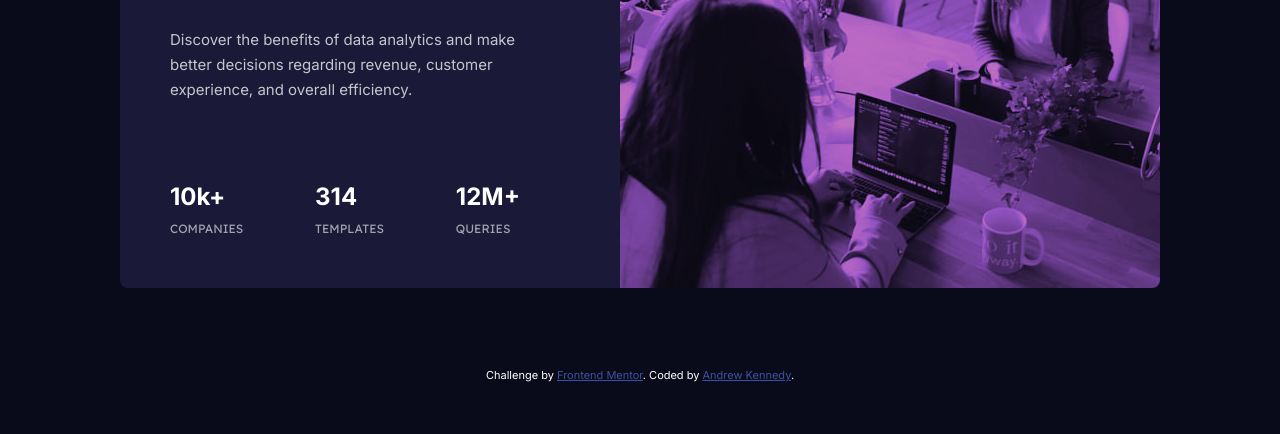
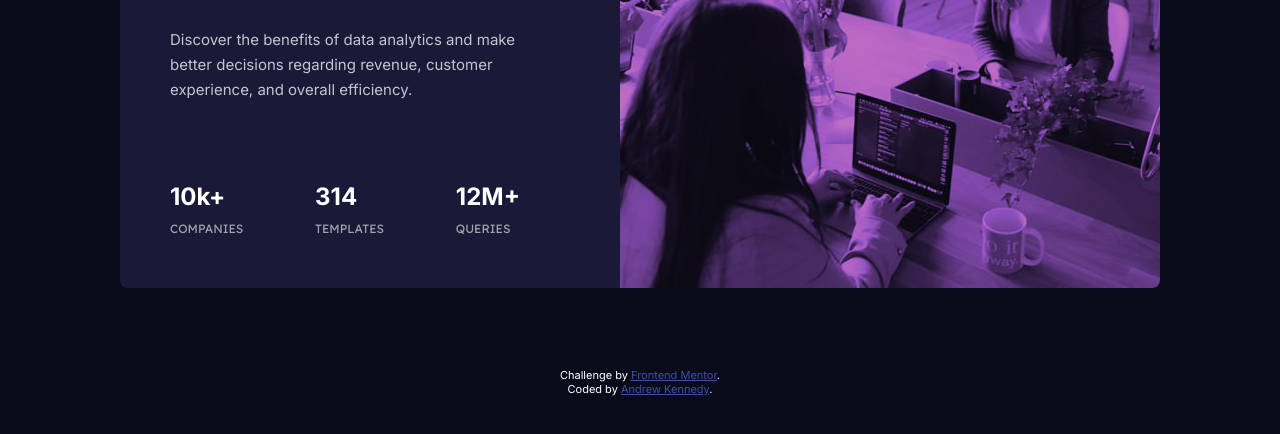
Before and after one commit to andreasdk/stats-preview-card, a plain HTML site: page index.html in a window 1280 px wide. Shown: the part 238-672 px from the top of the page. Drawn offline with Linux system fonts and the light colour scheme.

Commit message:
added line break in footer

```diff
--- a/index.html
+++ b/index.html
@@ -48,7 +48,7 @@
     </section>
     <footer>
       <div class="attribution">
-        Challenge by <a href="https://www.frontendmentor.io?ref=challenge" target="_blank">Frontend Mentor</a>.
+        Challenge by <a href="https://www.frontendmentor.io?ref=challenge" target="_blank">Frontend Mentor</a>.<br/>
         Coded by <a href="https://github.com/andreasdk/">Andrew Kennedy</a>.
       </div>
     </footer>
```
